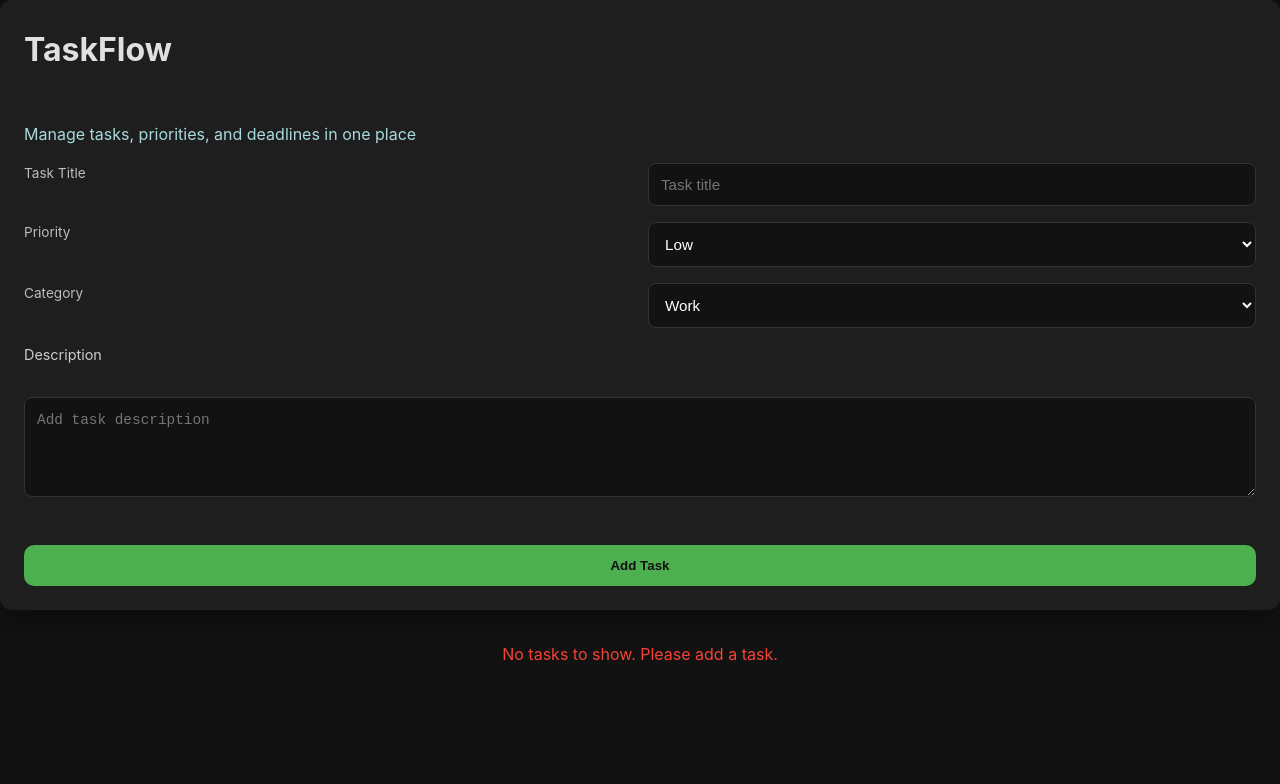
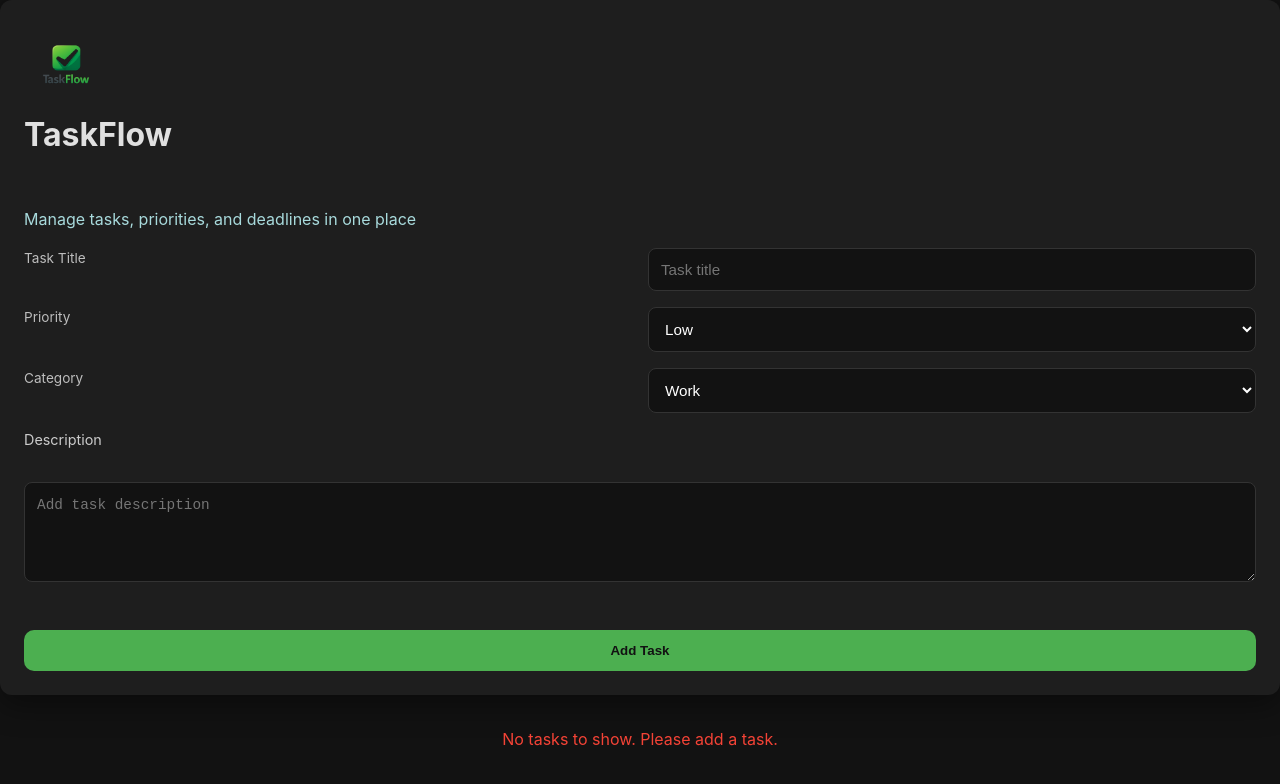
Before and after one commit to StackKens/TaskFlow, a React (Vite) app: page / in a window 1280 px wide. Shown: the top 784 px of the page. Built offline with nearby package versions, Linux system fonts and the light colour scheme.

Commit message:
feat: add app logo

```diff
--- a/index.html
+++ b/index.html
@@ -2,7 +2,7 @@
 <html lang="en">
   <head>
     <meta charset="UTF-8" />
-    <link rel="icon" type="image/favicon" href="/src/assets/logo.png" />
+    <link rel="icon" type="image/favicon" href="/src/assets/taskFlow.png" />
     <meta name="viewport" content="width=device-width, initial-scale=1.0" />
     <title>TaskFlow-app</title>
   </head>
--- a/src/components/TaskForm.jsx
+++ b/src/components/TaskForm.jsx
@@ -63,6 +63,11 @@ const TaskForm = ({
 
   return (
     <div className='form-container'>
+      <img
+        src='/src/assets/taskFlow.png'
+        alt='TaskFlow Logo'
+        className='app-logo'
+      />
       <h1>{heading}</h1>
       <p>{paragraph}</p>
 
--- a/src/components/TaskList.jsx
+++ b/src/components/TaskList.jsx
@@ -14,7 +14,7 @@ const TaskList = ({ tasks, deleteTasks, onEditTask }) => {
               <h3 className='task-title'>{task.title}</h3>
               <div className='task-actions'>
                 <button
-                  aria-label='Edit -task'
+                  aria-label='Edit-task'
                   onClick={() => onEditTask(task)}
                   className='edit-btn'
                 >
--- a/src/index.css
+++ b/src/index.css
@@ -338,3 +338,15 @@ button[type='submit']:active {
 .edit-btn:active {
   transform: scale(0.95);
 }
+
+.app-logo {
+  width: 85px;
+  height: 85px;
+  display: block;
+  /* margin: 0 auto 1rem auto; */
+  cursor: pointer;
+}
+.app-logo:hover {
+  transform: scale(1.05);
+  transition: transform 0.2s ease;
+}
```
Also changed, not shown: src/assets/logo.png (deleted), src/assets/taskFlow.png (added).
